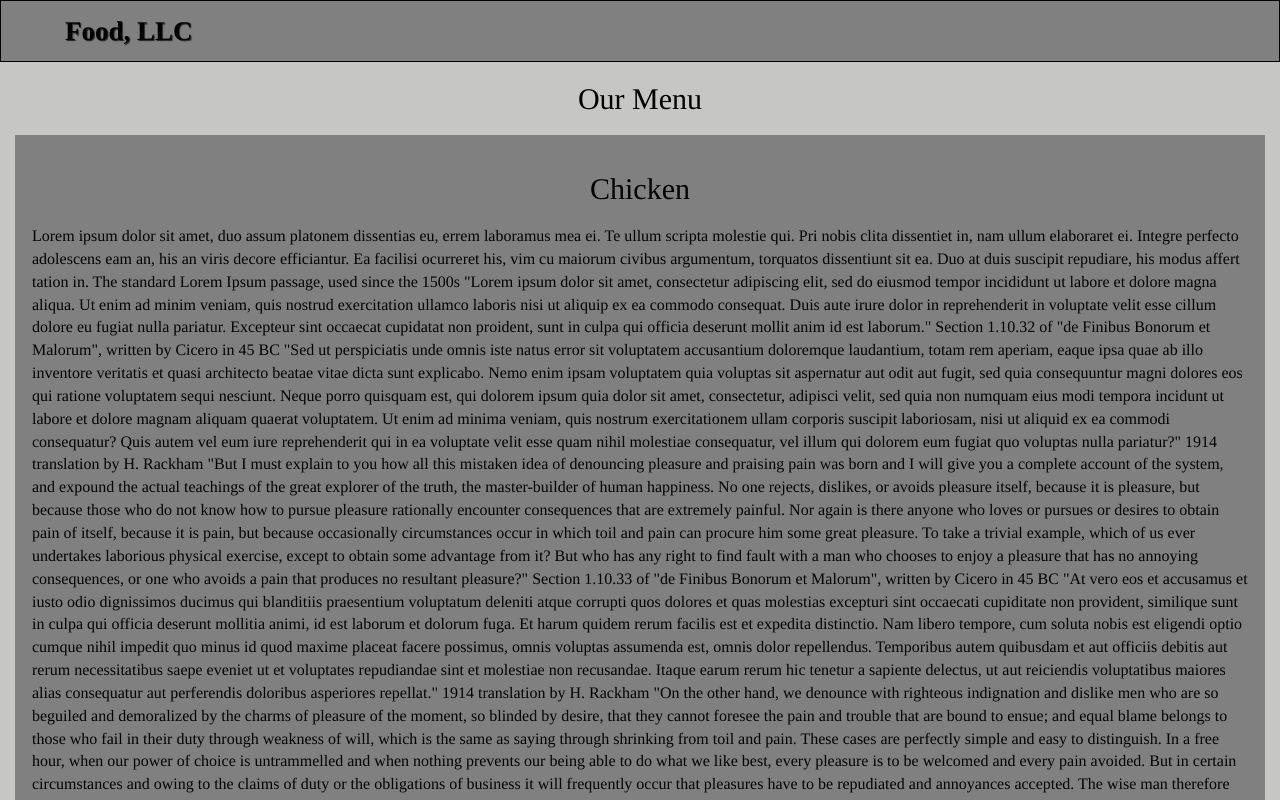
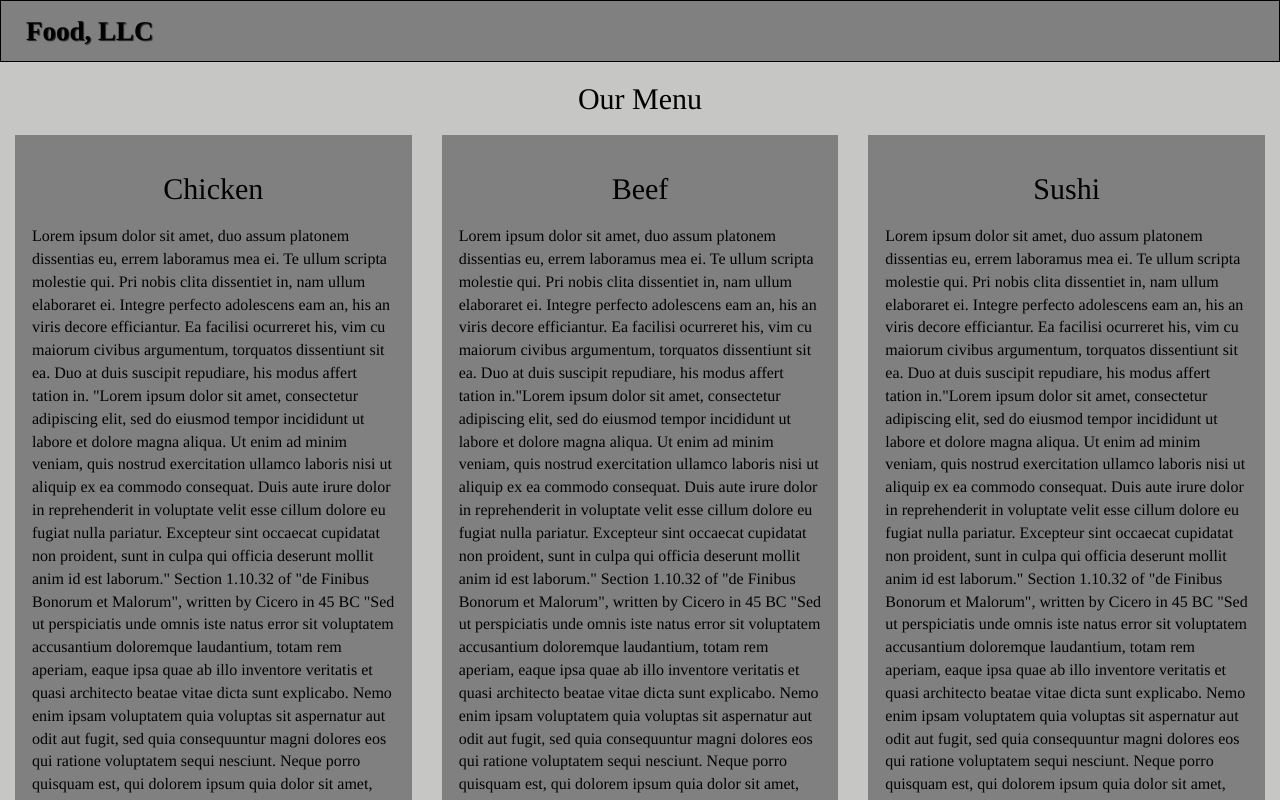
Before and after one commit to MartynaLata/solution-module3, a plain HTML site: page index.html in a window 1280 px wide. Shown: the top 800 px of the page. Drawn offline with Linux system fonts and the light colour scheme.

Commit message:
upload with non-graded optional

```diff
--- a/index.html
+++ b/index.html
@@ -15,10 +15,10 @@
 <body>
   <header>
   	<nav id="header-nav" class="navbar navbar-default">
-  		<div class="container">
+  		<div class="container-fluid">
   			<div class="navbar-header">
   				<div class="navbar-brand">
-  					<a href="index.html" class="float-left"><h1>Food, LLC</h1></a>
+  					<a href="index.html" class="float-left"><h1 id="top">Food, LLC</h1></a>
   				</div>
 
   				<button type="button" class="navbar-toggle collapsed" data-toggle="collapse" data-target="#collapsable-nav" aria-expanded="false">
@@ -32,15 +32,15 @@
       		<div id="collapsable-nav" class="collapse navbar-collapse">
       			<ul id="nav-list" class="nav navbar-nav navbar-right visible-xs">
       				<li>
-      					<a href="menu-categories.html">
+      					<a href="#section-chicken">
       						<span></span><br class="hidden-xs"> Chicken</a>
       				</li>
       				<li>
-      					<a href="menu-categories.html">
+      					<a href="#section-beef">
       						<span></span><br class="hidden-xs"> Beef</a>
       				</li>
       				<li>
-      					<a href="menu-categories.html">
+      					<a href="#section-sushi">
       						<span></span><br class="hidden-xs"> Sushi</a>
       				</li>
       			</ul>
@@ -53,10 +53,10 @@
 
   <div class="container-fluid">
   	<div class="row">
-  		<div class="col-xs-12 col-sm-12 col-md-12">
+  		<div class="col-xs-12 col-sm-6 col-md-4">
   			<div class="container2">
-		<h2 class="food">Chicken</h2>
-		<p>Lorem ipsum dolor sit amet, duo assum platonem dissentias eu, errem laboramus mea ei. Te ullum scripta molestie qui. Pri nobis clita dissentiet in, nam ullum elaboraret ei. Integre perfecto adolescens eam an, his an viris decore efficiantur. Ea facilisi ocurreret his, vim cu maiorum civibus argumentum, torquatos dissentiunt sit ea. Duo at duis suscipit repudiare, his modus affert tation in. The standard Lorem Ipsum passage, used since the 1500s
+		<h2 id="section-chicken" class="food">Chicken</h2>
+		<p>Lorem ipsum dolor sit amet, duo assum platonem dissentias eu, errem laboramus mea ei. Te ullum scripta molestie qui. Pri nobis clita dissentiet in, nam ullum elaboraret ei. Integre perfecto adolescens eam an, his an viris decore efficiantur. Ea facilisi ocurreret his, vim cu maiorum civibus argumentum, torquatos dissentiunt sit ea. Duo at duis suscipit repudiare, his modus affert tation in.
 		"Lorem ipsum dolor sit amet, consectetur adipiscing elit, sed do eiusmod tempor incididunt ut labore et dolore magna aliqua. Ut enim ad minim veniam, quis nostrud exercitation ullamco laboris nisi ut aliquip ex ea commodo consequat. Duis aute irure dolor in reprehenderit in voluptate velit esse cillum dolore eu fugiat nulla pariatur. Excepteur sint occaecat cupidatat non proident, sunt in culpa qui officia deserunt mollit anim id est laborum."
 
 		Section 1.10.32 of "de Finibus Bonorum et Malorum", written by Cicero in 45 BC
@@ -70,11 +70,12 @@
 
 		1914 translation by H. Rackham
 		"On the other hand, we denounce with righteous indignation and dislike men who are so beguiled and demoralized by the charms of pleasure of the moment, so blinded by desire, that they cannot foresee the pain and trouble that are bound to ensue; and equal blame belongs to those who fail in their duty through weakness of will, which is the same as saying through shrinking from toil and pain. These cases are perfectly simple and easy to distinguish. In a free hour, when our power of choice is untrammelled and when nothing prevents our being able to do what we like best, every pleasure is to be welcomed and every pain avoided. But in certain circumstances and owing to the claims of duty or the obligations of business it will frequently occur that pleasures have to be repudiated and annoyances accepted. The wise man therefore always holds in these matters to this principle of selection: he rejects pleasures to secure other greater pleasures, or else he endures pains to avoid worse pains."</p>
+		<a href ="#top"<section id="top">Top</a>
 			</div>
 		</div>
-  		<div class="col-xs-12 col-sm-12 col-md-12">
+  		<div class="col-xs-12 col-sm-6 col-md-4">
   		<div class="container2">
-		<h2 class="food">Beef</h2>
+		<h2 id="section-beef" class="food">Beef</h2>
 		<p>Lorem ipsum dolor sit amet, duo assum platonem dissentias eu, errem laboramus mea ei. Te ullum scripta molestie qui. Pri nobis clita dissentiet in, nam ullum elaboraret ei. Integre perfecto adolescens eam an, his an viris decore efficiantur. Ea facilisi ocurreret his, vim cu maiorum civibus argumentum, torquatos dissentiunt sit ea. Duo at duis suscipit repudiare, his modus affert tation in."Lorem ipsum dolor sit amet, consectetur adipiscing elit, sed do eiusmod tempor incididunt ut labore et dolore magna aliqua. Ut enim ad minim veniam, quis nostrud exercitation ullamco laboris nisi ut aliquip ex ea commodo consequat. Duis aute irure dolor in reprehenderit in voluptate velit esse cillum dolore eu fugiat nulla pariatur. Excepteur sint occaecat cupidatat non proident, sunt in culpa qui officia deserunt mollit anim id est laborum."
 
 		Section 1.10.32 of "de Finibus Bonorum et Malorum", written by Cicero in 45 BC
@@ -88,11 +89,12 @@
 
 		1914 translation by H. Rackham
 		"On the other hand, we denounce with righteous indignation and dislike men who are so beguiled and demoralized by the charms of pleasure of the moment, so blinded by desire, that they cannot foresee the pain and trouble that are bound to ensue; and equal blame belongs to those who fail in their duty through weakness of will, which is the same as saying through shrinking from toil and pain. These cases are perfectly simple and easy to distinguish. In a free hour, when our power of choice is untrammelled and when nothing prevents our being able to do what we like best, every pleasure is to be welcomed and every pain avoided. But in certain circumstances and owing to the claims of duty or the obligations of business it will frequently occur that pleasures have to be repudiated and annoyances accepted. The wise man therefore always holds in these matters to this principle of selection: he rejects pleasures to secure other greater pleasures, or else he endures pains to avoid worse pains."</p>
+		<a href ="#top"<section id="top">Top</a>
 			</div>
 		</div>
-  		<div class="col-xs-12 col-sm-12 col-md-12">
+  		<div class="col-xs-12 col-sm-12 col-md-4">
   			<div class="container2">
-  		<h2 class="food">Sushi</h2>
+  		<h2 id="section-sushi" class="food">Sushi</h2>
 		<p>Lorem ipsum dolor sit amet, duo assum platonem dissentias eu, errem laboramus mea ei. Te ullum scripta molestie qui. Pri nobis clita dissentiet in, nam ullum elaboraret ei. Integre perfecto adolescens eam an, his an viris decore efficiantur. Ea facilisi ocurreret his, vim cu maiorum civibus argumentum, torquatos dissentiunt sit ea. Duo at duis suscipit repudiare, his modus affert tation in."Lorem ipsum dolor sit amet, consectetur adipiscing elit, sed do eiusmod tempor incididunt ut labore et dolore magna aliqua. Ut enim ad minim veniam, quis nostrud exercitation ullamco laboris nisi ut aliquip ex ea commodo consequat. Duis aute irure dolor in reprehenderit in voluptate velit esse cillum dolore eu fugiat nulla pariatur. Excepteur sint occaecat cupidatat non proident, sunt in culpa qui officia deserunt mollit anim id est laborum."
 
 		Section 1.10.32 of "de Finibus Bonorum et Malorum", written by Cicero in 45 BC
@@ -106,6 +108,7 @@
 
 		1914 translation by H. Rackham
 		"On the other hand, we denounce with righteous indignation and dislike men who are so beguiled and demoralized by the charms of pleasure of the moment, so blinded by desire, that they cannot foresee the pain and trouble that are bound to ensue; and equal blame belongs to those who fail in their duty through weakness of will, which is the same as saying through shrinking from toil and pain. These cases are perfectly simple and easy to distinguish. In a free hour, when our power of choice is untrammelled and when nothing prevents our being able to do what we like best, every pleasure is to be welcomed and every pain avoided. But in certain circumstances and owing to the claims of duty or the obligations of business it will frequently occur that pleasures have to be repudiated and annoyances accepted. The wise man therefore always holds in these matters to this principle of selection: he rejects pleasures to secure other greater pleasures, or else he endures pains to avoid worse pains."</p>
+		<a href ="#top"<section id="top">Top</a>
 			</div>
 		</div>
   	</div>
--- a/style.css
+++ b/style.css
@@ -35,8 +35,8 @@ header {
 	font-weight: bold;
 	text-shadow: 1px 1px 1px #222;
 	line-height: 0.75;
-	text-align: left;
 	margin-top: 10px;
+	margin-left: 15px;
 }
 
 .navbar-toggle {
```
